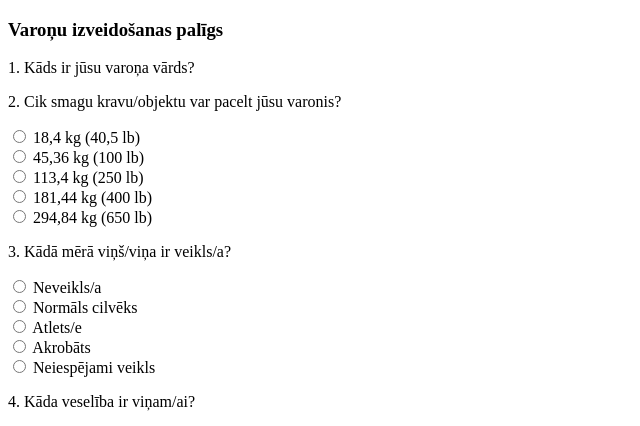
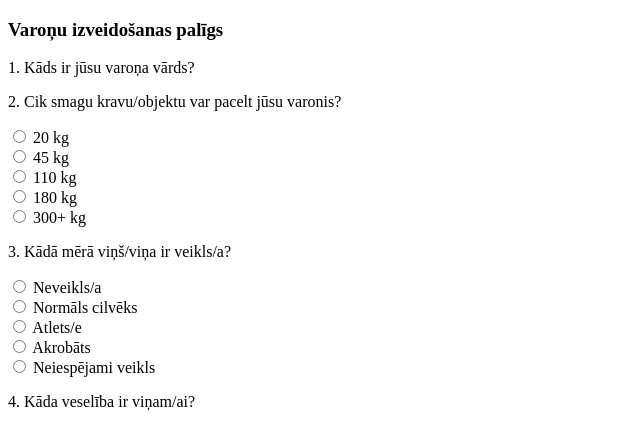
Before and after one commit to DAN41KD/Unity_project, a Flask app: page / in a window 1280 px wide. Shown: the part 98-524 px from the top of the page, without its empty margins (0-640 px from the left). Run offline with Flask 3, Linux system fonts and the light colour scheme.

Commit message:
Str group's labels change

```diff
--- a/Project/templates/index.html
+++ b/Project/templates/index.html
@@ -17,15 +17,15 @@
 
             <p>2. Cik smagu kravu/objektu var pacelt jūsu varonis?</p>
             <input type="radio" name="str" id="str1" value="1">
-            <label for="str1">18,4 kg (40,5 lb)</label><br>
+            <label for="str1">20 kg</label><br>
             <input type="radio" name="str" id="str2" value="2">
-            <label for="str2">45,36 kg (100 lb)</label><br>
+            <label for="str2">45 kg</label><br>
             <input type="radio" name="str" id="str3" value="3">
-            <label for="str3">113,4 kg (250 lb)</label><br>
+            <label for="str3">110 kg</label><br>
             <input type="radio" name="str" id="str4" value="4">
-            <label for="str4">181,44 kg (400 lb)</label><br>
+            <label for="str4">180 kg</label><br>
             <input type="radio" name="str" id="str5" value="5">
-            <label for="str5">294,84 kg (650 lb)</label><br>
+            <label for="str5">300+ kg</label><br>
 
             <p>3. Kādā mērā viņš/viņa ir veikls/a?</p>
             <input type="radio" name="dex" id="dex1" value="1">
```
